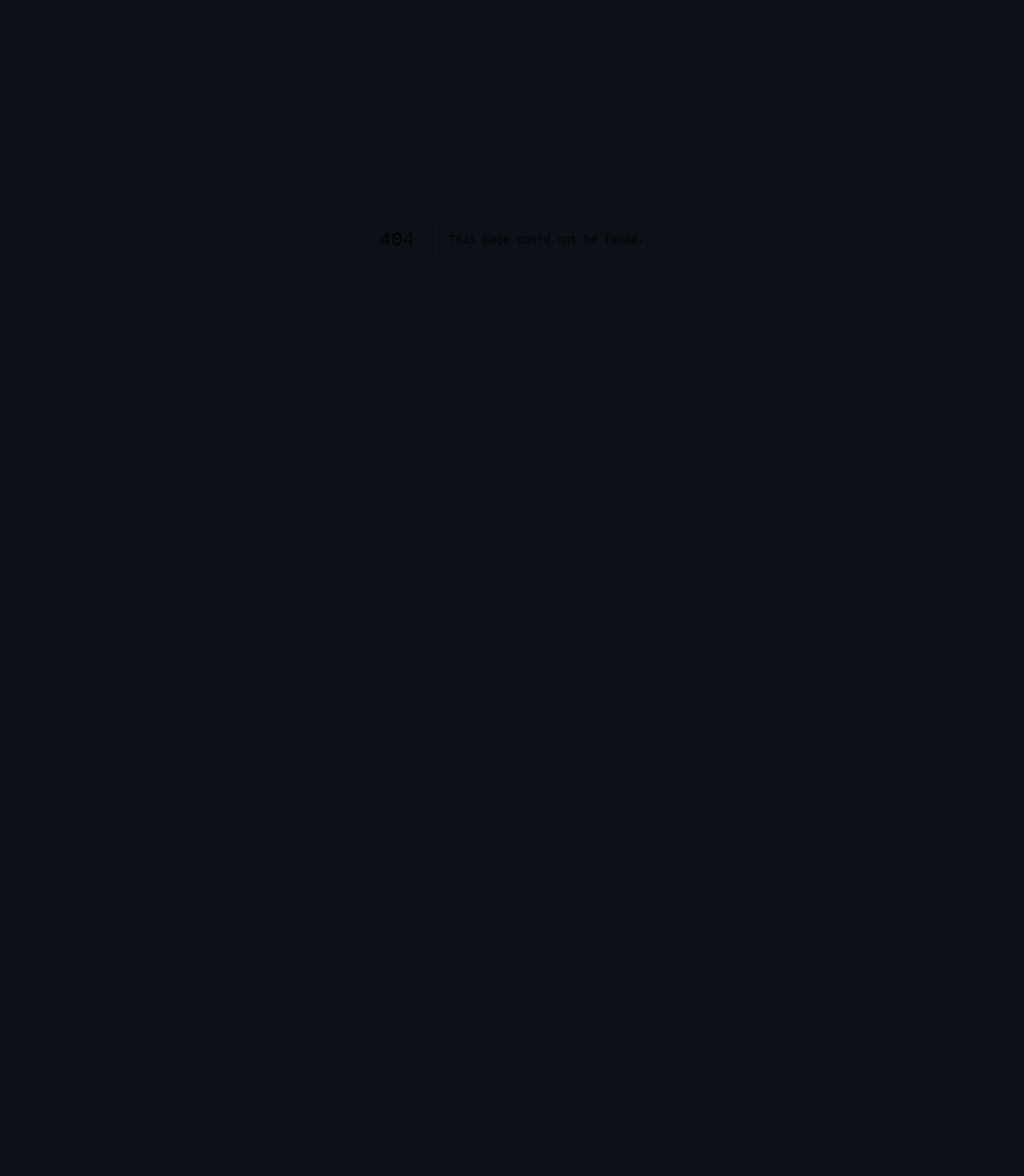
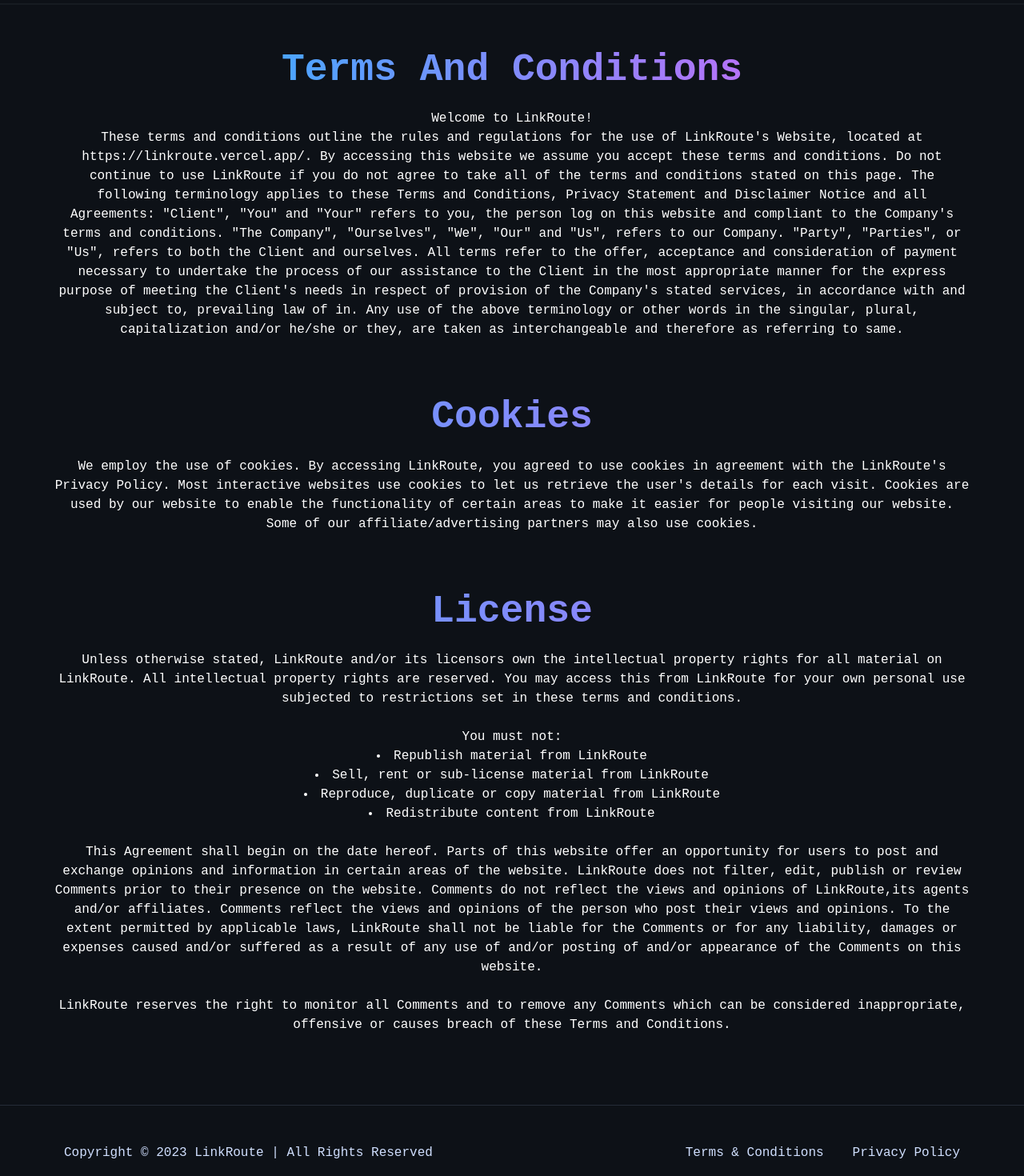
Before and after one commit to m3hu1/LinkRoute, a Next.js app: page /termsandconditions in a window 1280 px wide. Before the commit this address had no page. Shown: the part 100-1570 px from the top of the page at 80% size. Before the commit the page ends 800 px from the top, so only its background shows below. Built offline with nearby package versions, Linux system fonts and the light colour scheme.

Commit message:
added terms and conditions page

```diff
--- a/app/aboutus/page.tsx
+++ b/app/aboutus/page.tsx
@@ -37,7 +37,7 @@
         </div>
         <br></br><br></br><br></br>
         <div>
-          <h1 className="smXheading1 heading2 mb-6 text-center text-gradient_blue-purple text-center">
+          <h1 className="smXheading1 heading2 mb-6 text-gradient_blue-purple text-center">
           What does it do?
           </h1>
           <h2 className="smXheading1 heading4 text-white-800 !font-bold text-center">
--- /dev/null
+++ b/app/termsandconditions/layout.tsx
@@ -0,0 +1,15 @@
+import Footer from '@/components/Footer'
+import Navbar from '@/components/Navbar'
+import React from 'react'
+
+const layout = ({ children }: { children: React.ReactNode }) => {
+    return (
+        <>
+        <Navbar />
+        {children}
+        <Footer />
+        </>
+    )
+}
+
+export default layout
--- /dev/null
+++ b/app/termsandconditions/page.tsx
@@ -0,0 +1,51 @@
+import React from 'react';
+
+const terms = () => {
+  return (
+    <main className="flex-center paddings mx-auto w-full max-w-screen-2xl flex-col">
+      <section className="nav-padding w-full">
+        <div className="flex-center relative min-h-[274px] w-full flex-col rounded-xl bg-cover bg-center text-center">
+          <h1 className="smXheading1 heading2 mb-6 text-center text-gradient_blue-purple">
+            Terms And Conditions
+          </h1>
+          <p className="text-white text-center">
+            Welcome to LinkRoute!<br></br>
+            These terms and conditions outline the rules and regulations for the use of LinkRoute's Website, located at https://linkroute.vercel.app/.
+            By accessing this website we assume you accept these terms and conditions. Do not continue to use LinkRoute if you do not agree to take all of the terms and conditions stated on this page.
+            The following terminology applies to these Terms and Conditions, Privacy Statement and Disclaimer Notice and all Agreements: "Client", "You" and "Your" refers to you, the person log on this website and compliant to the Company's terms and conditions. "The Company", "Ourselves", "We", "Our" and "Us", refers to our Company. "Party", "Parties", or "Us", refers to both the Client and ourselves. All terms refer to the offer, acceptance and consideration of payment necessary to undertake the process of our assistance to the Client in the most appropriate manner for the express purpose of meeting the Client's needs in respect of provision of the Company's stated services, in accordance with and subject to, prevailing law of in. Any use of the above terminology or other words in the singular, plural, capitalization and/or he/she or they, are taken as interchangeable and therefore as referring to same.
+          </p>
+          </div>
+          <br></br><br></br><br></br>
+        <div>
+          <h1 className="smXheading1 heading2 mb-6 text-center text-gradient_blue-purple">
+            Cookies
+          </h1>
+          <p className='text-white text-center'>
+            We employ the use of cookies. By accessing LinkRoute, you agreed to use cookies in agreement with the LinkRoute's Privacy Policy. Most interactive websites use cookies to let us retrieve the user's details for each visit. Cookies are used by our website to enable the functionality of certain areas to make it easier for people visiting our website. Some of our affiliate/advertising partners may also use cookies.
+          </p>
+        </div>
+        <br></br><br></br><br></br>
+        <div>
+          <h1 className="smXheading1 heading2 mb-6 text-center text-gradient_blue-purple">
+            License
+          </h1>
+          <p className='text-white text-center'>
+          Unless otherwise stated, LinkRoute and/or its licensors own the intellectual property rights for all material on LinkRoute. All intellectual property rights are reserved. You may access this from LinkRoute for your own personal use subjected to restrictions set in these terms and conditions.<br></br><br></br>
+
+            You must not:
+            <li>Republish material from LinkRoute</li>
+            <li>Sell, rent or sub-license material from LinkRoute</li>
+            <li>Reproduce, duplicate or copy material from LinkRoute</li>
+            <li>Redistribute content from LinkRoute</li>
+            <br></br>
+            This Agreement shall begin on the date hereof.
+            Parts of this website offer an opportunity for users to post and exchange opinions and information in certain areas of the website. LinkRoute does not filter, edit, publish or review Comments prior to their presence on the website. Comments do not reflect the views and opinions of LinkRoute,its agents and/or affiliates. Comments reflect the views and opinions of the person who post their views and opinions. To the extent permitted by applicable laws, LinkRoute shall not be liable for the Comments or for any liability, damages or expenses caused and/or suffered as a result of any use of and/or posting of and/or appearance of the Comments on this website.<br></br><br></br>
+            LinkRoute reserves the right to monitor all Comments and to remove any Comments which can be considered inappropriate, offensive or causes breach of these Terms and Conditions.<br></br><br></br>
+          </p>
+        </div>
+      </section>
+    </main>
+  );
+};
+
+export default terms;
--- a/components/Footer.tsx
+++ b/components/Footer.tsx
@@ -6,7 +6,7 @@
       <p>Copyright © 2023 LinkRoute | All Rights Reserved</p>
 
       <div className="flex gap-x-9">
-        <Link href="/terms-of-use">Terms & Conditions</Link>
+        <Link href="/termsandconditions">Terms & Conditions</Link>
         <Link href="/privacy-policy">Privacy Policy</Link>
       </div>
     </footer>
```
